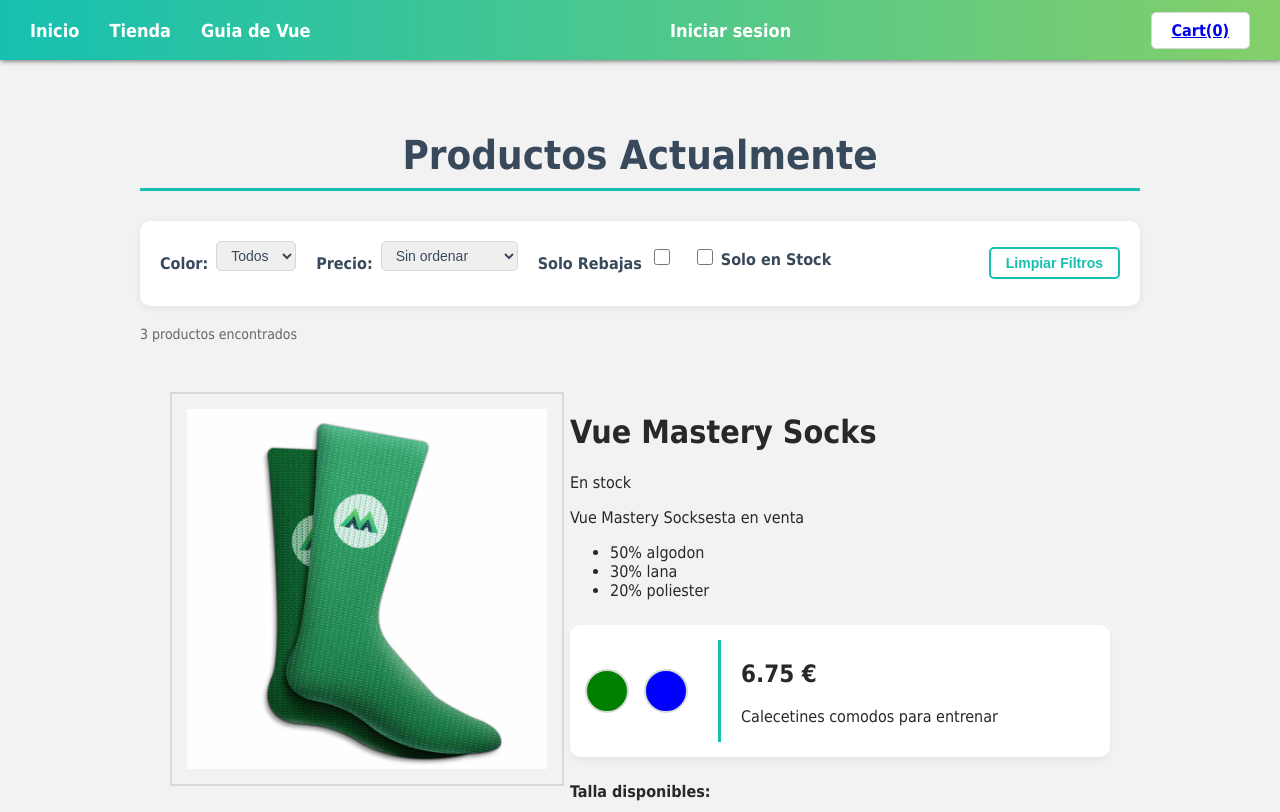
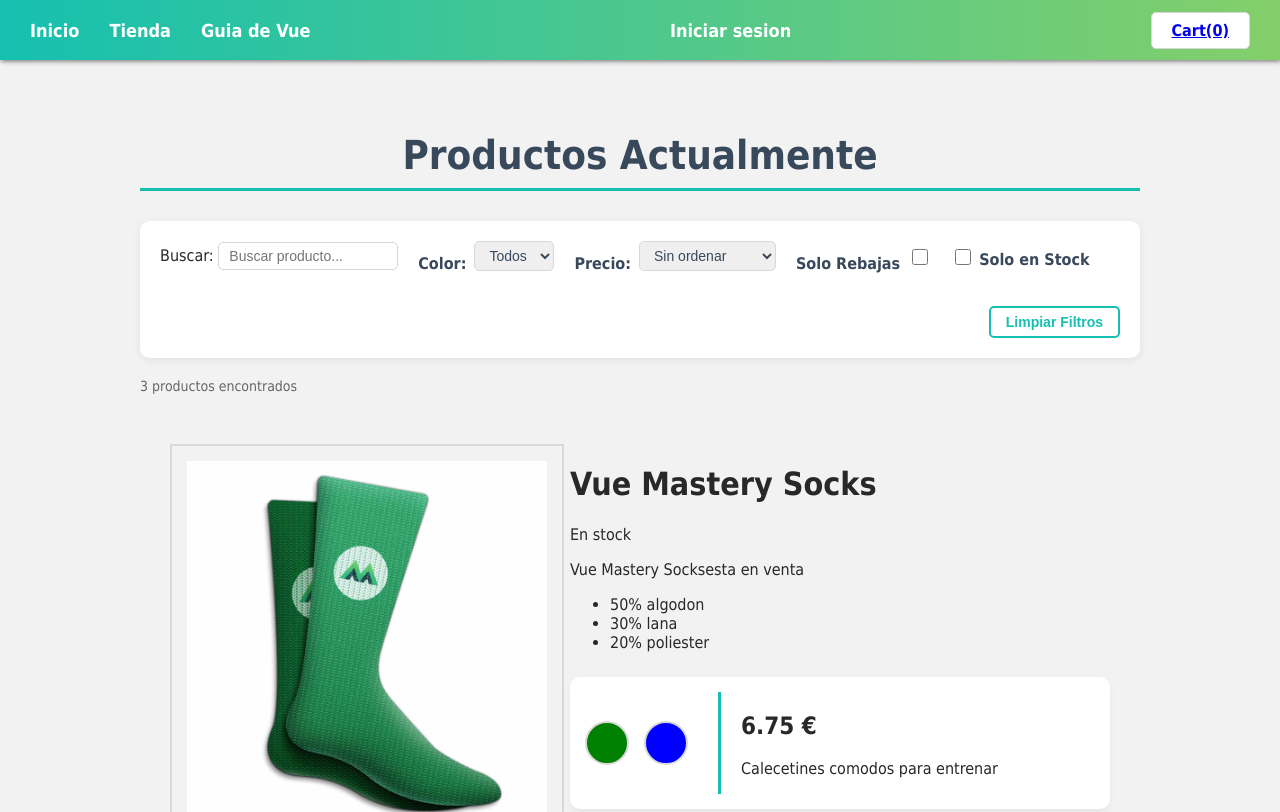
Before and after one commit to Gabriel6966/VueShopLearn, a Vue app: page /tienda in a window 1280 px wide. Shown: the top 812 px of the page. Built offline with nearby package versions, Linux system fonts and the light colour scheme; data requests are answered from the project's data file.

Commit message:
Add search bar to shop

```diff
--- a/src/views/TiendaView.vue
+++ b/src/views/TiendaView.vue
@@ -10,6 +10,7 @@
 const Stock = ref<boolean>(false)
 const Orden = ref<string>('')
 const productos = ref<Producto[]>([])
+const buscar = ref<string>('')
 
 //Montamos los productos de la API
 onMounted(() => {
@@ -68,16 +69,23 @@
 
 //Calculamos los filtros una vez hechos arriba
 const filtrados = computed<Producto[]>(() => {
-  let resultado = productos.value.filter((producto) =>
-    producto.variantes.some(
+  let resultado = productos.value.filter((producto) => {
+    const buscalower = buscar.value.toLowerCase()
+    const mismapalabra =
+      buscar.value === '' ||
+      producto.product.toLowerCase().includes(buscalower) ||
+      producto.brand.toLowerCase().includes(buscalower)
+
+    const coinciden = producto.variantes.some(
       (v) =>
         //añadimos esta validacion para que el resultado no devuelva con el filter un producto con el some(variable para que encuentre con el filtro que le metemos)
         //ese mismo color y precio,ya que el producto mezclaba tanto un color con el otro el stock rebajas y colores
         (Color.value === '' || v.color === Color.value) &&
         (!Rebajas.value || v.enRebajas) &&
         (!Stock.value || v.cantidad > 0),
-    ),
-  )
+    )
+    return mismapalabra && coinciden
+  })
 
   //Orden en caso de que el usuario seleccione ascendente o descendente
   if (Orden.value === 'asc' || Orden.value === 'desc') {
@@ -90,6 +98,7 @@
   Rebajas.value = false
   Stock.value = false
   Orden.value = ''
+  buscar.value = ''
 }
 </script>
 
@@ -98,6 +107,10 @@
     <h1 class="titulo-catalogo">Productos Actualmente</h1>
 
     <div class="filtros-bar">
+      <div>
+        <label>Buscar: </label>
+        <input type="text" v-model="buscar" placeholder="Buscar producto..." class="buscar" />
+      </div>
       <div class="filtro-grupo">
         <label>Color:</label>
         <select v-model="Color">
@@ -237,4 +250,17 @@
   align-items: center;
   gap: 20px;
 }
+.buscar {
+  border: 1px solid #d8d8d8;
+  border-radius: 5px;
+  padding: 5px 10px;
+  font-size: 14px;
+  color: #39495c;
+  width: 180px;
+  transition: border-color 0.2s ease;
+}
+.buscar:focus {
+  outline: none;
+  border-color: #16c0b0;
+}
 </style>
```
